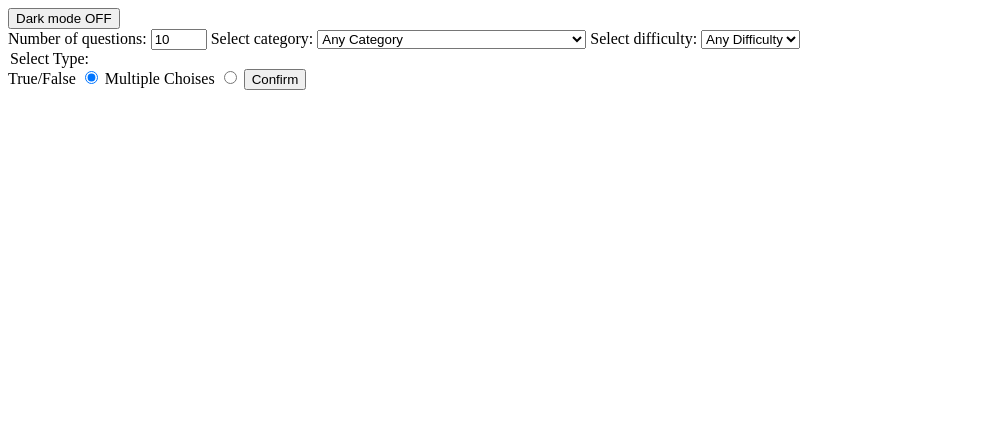
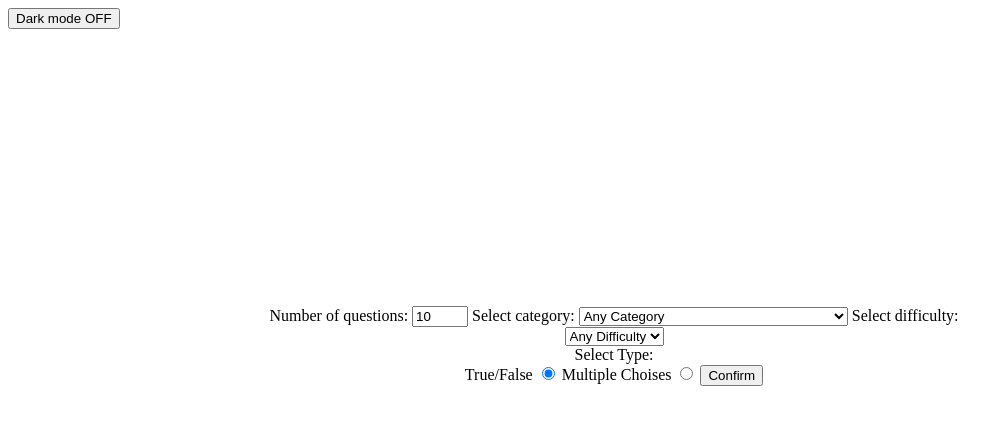
Before and after one commit to enrik-W/QuizGame, a plain HTML site: page index.html in a window 1280 px wide. Shown: the whole page, without its empty margins (0-1008 px from the left). Drawn offline with nearby package versions, Linux system fonts and the light colour scheme.

Commit message:
Some styling for the option div

```diff
--- a/main.js
+++ b/main.js
@@ -61,6 +61,7 @@ let renderQuiz = async () => {
     $(getResultsBtn).click(() => {
         renderResult();
     })
+
     $(".gameDiv").append(getResultsBtn);
 
     $(".correctBtn").click((event) => {
--- a/style.css
+++ b/style.css
@@ -3,7 +3,17 @@
     border-width: 1px;
 }
 
-.dark{
+.dark {
     background-color: #222;
     color: #e6e6e6;
 }
+
+.optionsDiv {
+    position: absolute;
+    top: 50%;
+    left: 50%;
+    margin-top: -50px;
+    margin-left: -100px;
+    transform: translate(-40%, -55%);
+    text-align: center;
+}
```
